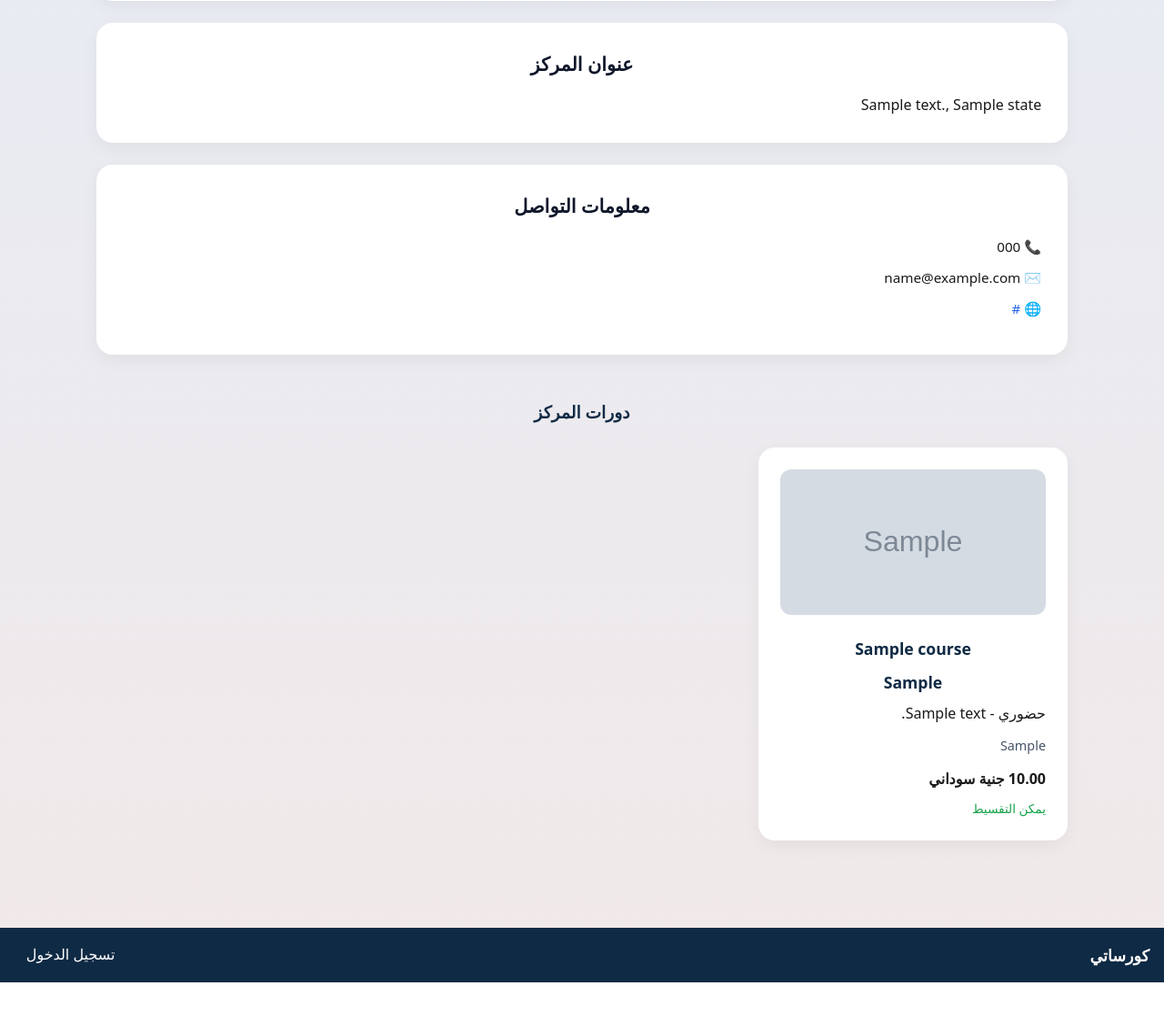
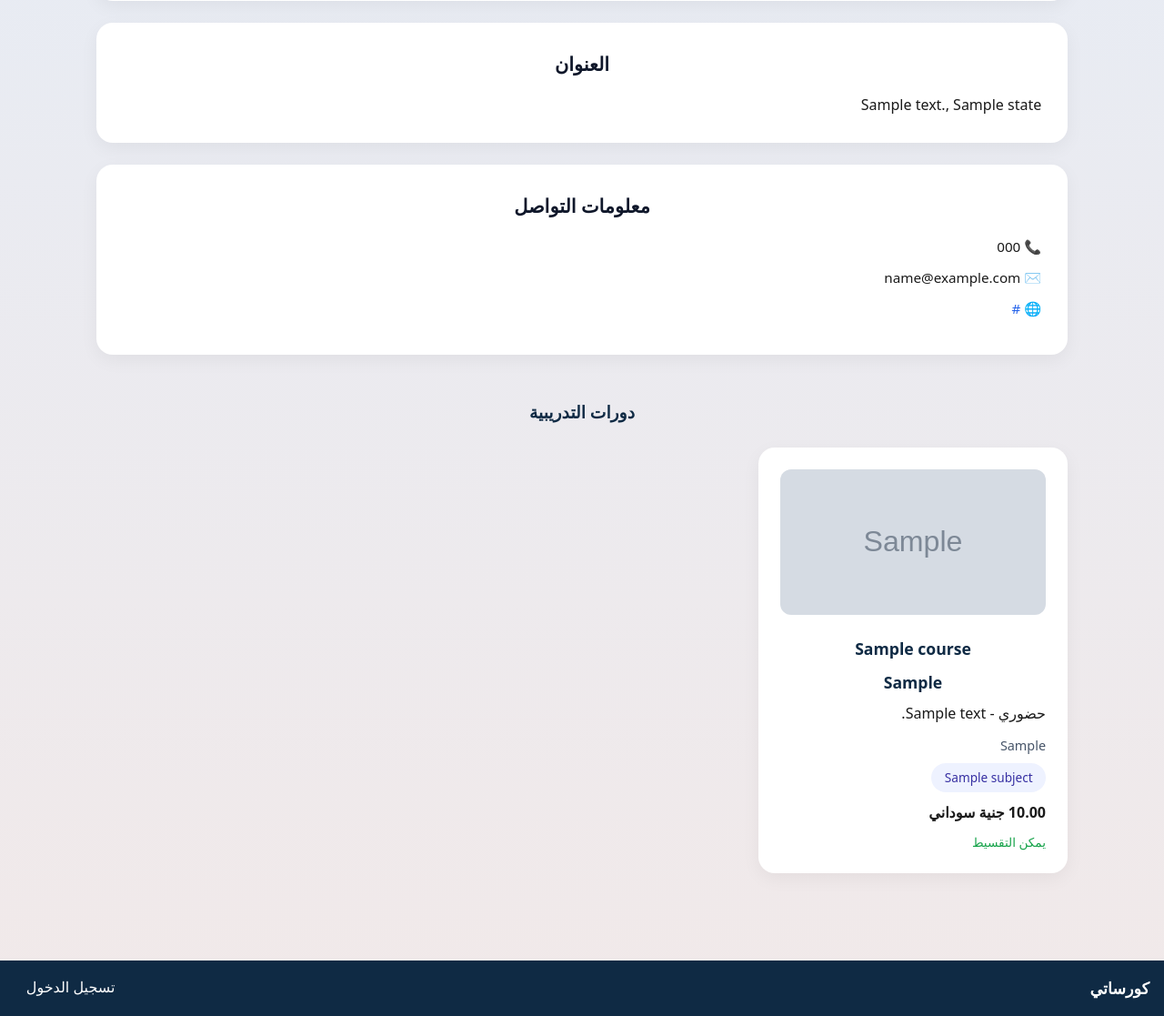
Before and after one commit to Abuali12/corsati, a Django app: a page that uses hub/templates/centers/center.html in a window 1280 px wide. Shown: the part 1193-2310 px from the top of the page at 91% size. Before the commit the page ends 2273 px from the top, so only its background shows below. Run offline with Django 5.2, Linux system fonts and the light colour scheme; tables that the repository leaves empty hold one stand-in row (values such as "Sample post"); grey boxes marked "Sample" are stand-in pictures.

Commit message:
adjustments to accomudate solo couches

```diff
--- a/hub/core/forms.py
+++ b/hub/core/forms.py
@@ -5,7 +5,7 @@ from django.contrib.auth.forms import UserCreationForm, AuthenticationForm
 class CenterForm(forms.ModelForm):
     class Meta:
         model= Center
-        fields= ['title','logo','discription','subjects','contact_phone','contact_email','website', 'state', 'address', 'latitude', 'longitude']
+        fields= ['title','logo','discription','subjects','contact_phone','center_type','contact_email','website', 'state', 'address', 'latitude', 'longitude']
         widgets={
             'latitude': forms.HiddenInput(),
             'longitude': forms.HiddenInput(),
--- a/hub/core/models/centers.py
+++ b/hub/core/models/centers.py
@@ -15,10 +15,18 @@ class Center(models.Model):
     subjects= models.ManyToManyField('Subject', related_name='centers', verbose_name='مجالات المركز')
 
     is_verified= models.BooleanField(default=False, verbose_name='معرف')
+    is_individual= models.BooleanField(default=False, verbose_name='فردي')
     is_deleted= models.BooleanField(default=False, verbose_name='محذوف')
     is_active= models.BooleanField(default=True, verbose_name='نشط')
     is_featured= models.BooleanField(default=False, verbose_name='مميز')
 
+    TYPE= (
+        ('in_person','حضوري'),
+        ('online','عن بعد'),
+        ('hybrid','حضوري وعن بعد'),
+    )
+    center_type= models.CharField(choices=TYPE,default=
+                                  'in_person', max_length=30, verbose_name='نوع المركز')
 
     logo= models.ImageField(upload_to='centers/logos/%y/%m', blank=True, null=True , verbose_name='صورة الشعار')
     logo_url= models.URLField(blank=True, null=True, verbose_name='رابط الشعار')
@@ -26,10 +34,10 @@ class Center(models.Model):
     contact_email= models.EmailField(verbose_name='البريد الإلكتروني')
     website= models.URLField(blank=True, null=True, verbose_name='الموقع الإلكتروني')
 
-    state= models.ForeignKey('State', on_delete=models.PROTECT, related_name='centers', verbose_name='الولاية')
-    address= models.TextField(verbose_name='العنوان')
-    latitude= models.FloatField(verbose_name=('خط الطول'))
-    longitude= models.FloatField(verbose_name=('خط العرض'))
+    state= models.ForeignKey('State', on_delete=models.PROTECT, related_name='centers', verbose_name='الولاية', blank=True, null=True)
+    address= models.TextField(verbose_name='العنوان', blank=True, null=True)
+    latitude= models.FloatField(verbose_name=('خط الطول'), blank=True, null=True)
+    longitude= models.FloatField(verbose_name=('خط العرض'), blank=True, null=True)
 
     view_count= models.PositiveIntegerField(blank=True, verbose_name='عدد المشاهدات', default=0)
 
--- a/hub/templates/centers/add_edit_center.html
+++ b/hub/templates/centers/add_edit_center.html
@@ -56,7 +56,7 @@
     <!-- Info Box (Reusable for hints later) -->
     <div class="form-info-box">
         <p>
-            هنا يمكنك إدخال معلومات المركز. تأكد من إدخال البيانات بدقة.
+            هنا يمكنك إدخال معلومات المركز. يمكنك تعديلها مستقبلا.
         </p>
     </div>
 
@@ -99,7 +99,7 @@
 
                 <div id="map"></div>
                 <p class="map-hint">
-                    انقر على الخريطة لتحديد موقع المركز.
+                    انقر على الخريطة لتحديد موقع المركز إن وجد.
                 </p>
             </fieldset>
 
--- a/hub/templates/centers/center.html
+++ b/hub/templates/centers/center.html
@@ -31,27 +31,32 @@
         {% endif %}
 
         <div class="center-info">
+            {% if center.is_individual %}
+            <h2>المدرب: {{ center.title }}</h2>
+            {% else %}
             <h2>{{ center.title }}</h2>
+            {% endif %}
         </div>
 
     </section>
-
+    {% if center.latitude and center.longitude %}
     <section class="center-map">
         <div id="map"></div>
     </section>
+    {% endif %}
 
    <section class="center-details">
 
         {% if center.discription %}
         <div class="center-description">
-            <h3>عن المركز</h3>
+            <h3>الوصف</h3>
             <p>{{ center.discription|linebreaksbr }}</p>
         </div>
         {% endif %}
 
         {% if center.subjects.all %}
         <div class="center-subjects">
-            <h3>مجالات المركز</h3>
+            <h3>مجالات التدريب</h3>
             <div class="subject-tags">
                 {% for subject in center.subjects.all %}
                     <span class="subject-tag">{{ subject.title }}</span>
@@ -60,10 +65,12 @@
         </div>
         {% endif %}
 
+        {% if center.address %}
         <div class="center-location">
-            <h3>عنوان المركز</h3>
+            <h3>العنوان</h3>
             <p>{{ center.address|linebreaksbr }}, {{ center.state.title }}</p>
         </div>
+        {% endif %}
 
         {% if center.contact_email or center.contact_phone or center.website %}
         <div class="center-contact">
@@ -86,7 +93,7 @@
 
    <section class="courses-section">
         <div class="section-header">
-            <h3>دورات المركز</h3>
+            <h3>دورات التدريبية</h3>
         </div>
 
         <div class="course-list">
@@ -121,6 +128,12 @@
 
                 <p class="course-description">{{ course.short_discription }}</p>
 
+                <div class="subjects">
+                    {% for subject in course.subjects.all %}
+                    <span class="subject-tag">{{subject.title}}</span>
+                    {% endfor %}
+                </div>
+
                 <div class="course-price">{{ course.price }} {{ course.get_currency_display }}</div>
 
                 {% if course.installment_available %}
--- a/hub/templates/centers/centers.html
+++ b/hub/templates/centers/centers.html
@@ -101,8 +101,10 @@
         }).addTo(map);
 
         {% for center in centers %}
+        {% if center.latitude and center.longitude %}
             L.marker([{{center.latitude}}, {{center.longitude}}]).addTo(map)
             .bindPopup("<b><a href='{% url 'center' center.slug %}' target='_blank'>{{center.title}}</a></b>");
+        {% endif %}
         {% endfor %}
 
         var marker;
--- a/hub/templates/courses/courses.html
+++ b/hub/templates/courses/courses.html
@@ -119,6 +119,12 @@
                 {{ course.short_discription }}
             </p>
 
+            <div class="subjects">
+                {% for subject in course.subjects.all %}
+                <span class="subject-tag">{{subject.title}}</span>
+                {% endfor %}
+            </div>
+
             <div class="course-footer">
 
                 <span class="course-price">
```
Also changed, not shown: hub/core/static/core/css/courses/courses.css (+14 -0 lines), hub/templates/centers/center_dashboard.html (+14 -4 lines), hub/templates/core/index.html (+5 -5 lines), hub/core/migrations/0013_center_center_type_center_is_individual_and_more.py (added).
